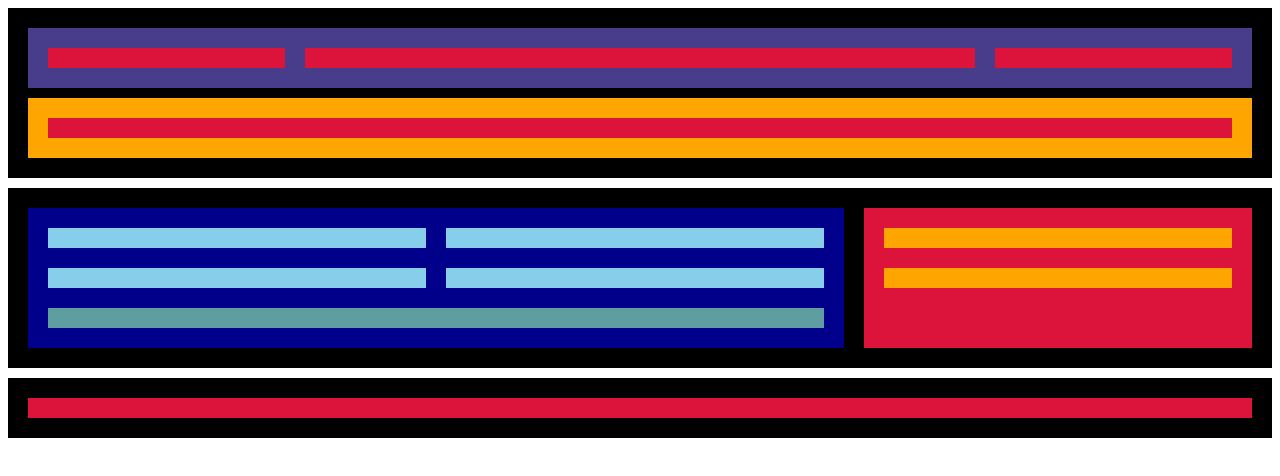
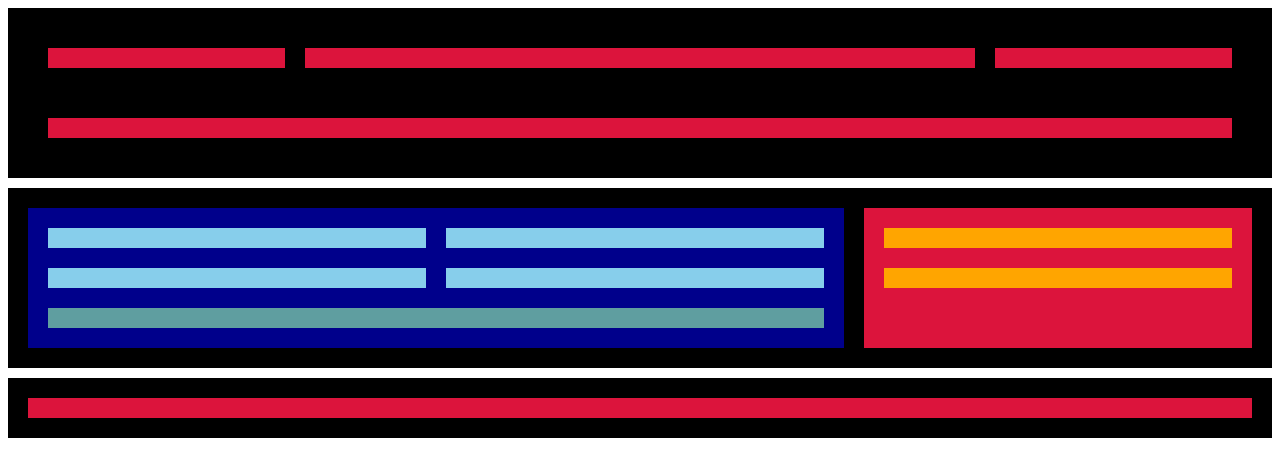
Before and after one commit to agonzalo19/Tasca-02, a plain HTML site: page Index.html in a window 1280 px wide. Drawn offline with Linux system fonts and the light colour scheme.

Commit message:
T.0s Tercer commit

```diff
--- a/Index.html
+++ b/Index.html
@@ -5,8 +5,10 @@
 <title>Sprint1-Tasca2</title>
 <link rel="stylesheet" href="styles/styles.css">
 </head>
+<body>
 
 <!--Primer contenidor-->
+<header>
 <div class="container1">
 	<div class="container11">
 		<div class="container111">
@@ -21,6 +23,7 @@
 		</div>
 	</div>
 </div>
+</header>
 
 <!--Segon contenidor-->
 <div class="container2">
@@ -53,6 +56,5 @@
 	</div>
 </div>
 
-<body>
 </body>
 </html>
--- a/styles/styles.css
+++ b/styles/styles.css
@@ -8,7 +8,7 @@
 }
 
 .container11{
-	background-color: darkslateblue;
+	background-color:rgba(0,0,0,0.38);
 	margin: 10px 10px;
 	flex: 100;
 	padding: 10px;
@@ -43,7 +43,7 @@
 }
 
 .container12{
-	background-color: orange;
+	background-color:rgba(0,0,0,0.38);
     flex:100;
     margin:10px;
     padding: 10px;
@@ -205,7 +205,7 @@
 
 }
 /* Adabtació Mobile */
-@media (max-width:518px){
+@media (max-width:576px){
 
 	.container211{
 		flex:110px;
```
Also changed, not shown: images/Activitat Flex - Nivell 2 - fons capçalera.jpg (added), images/Material activitat Flex nivell 2-logo.png (added), images/fons-capçalera.png (added), 2 other files.
